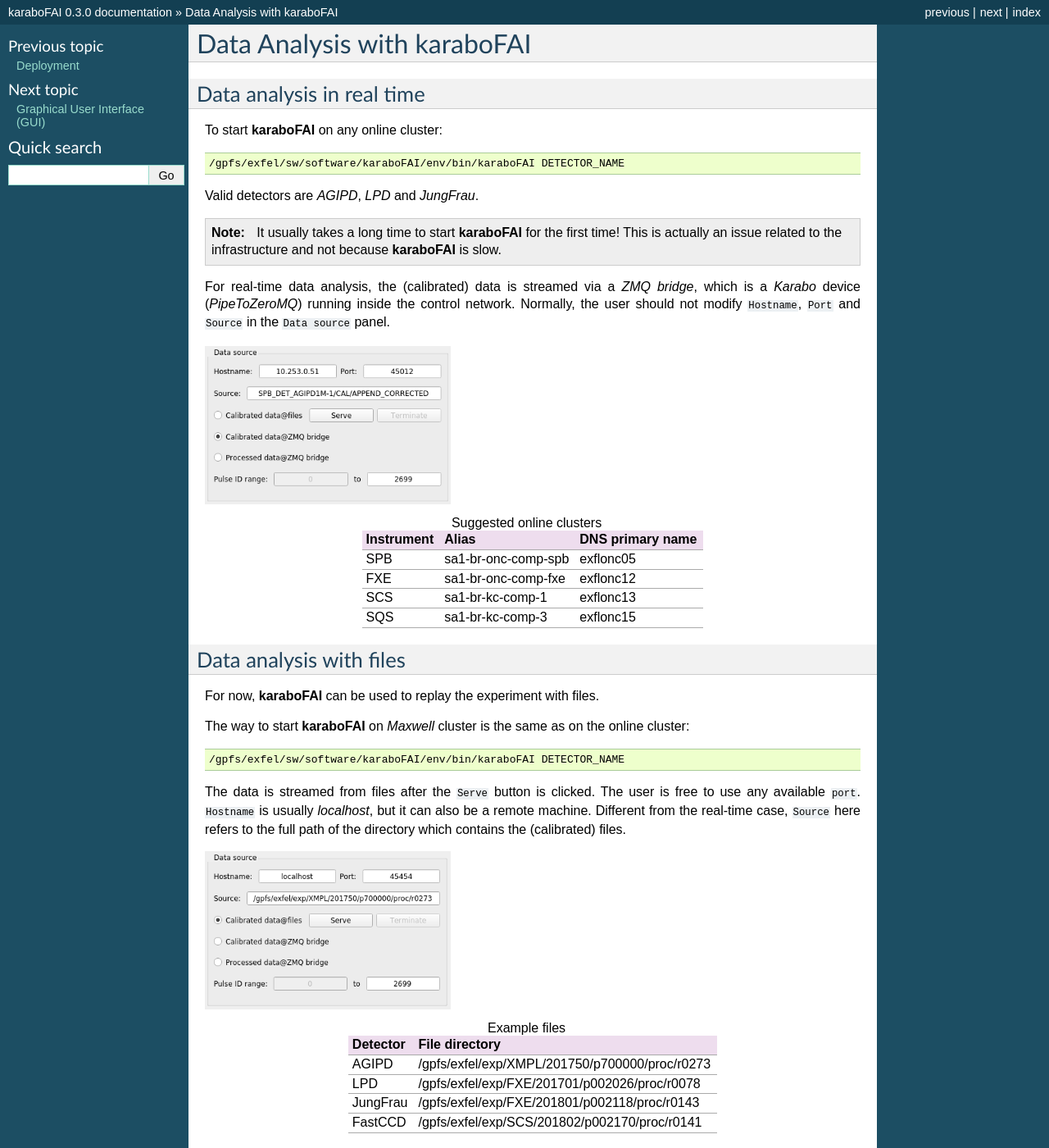
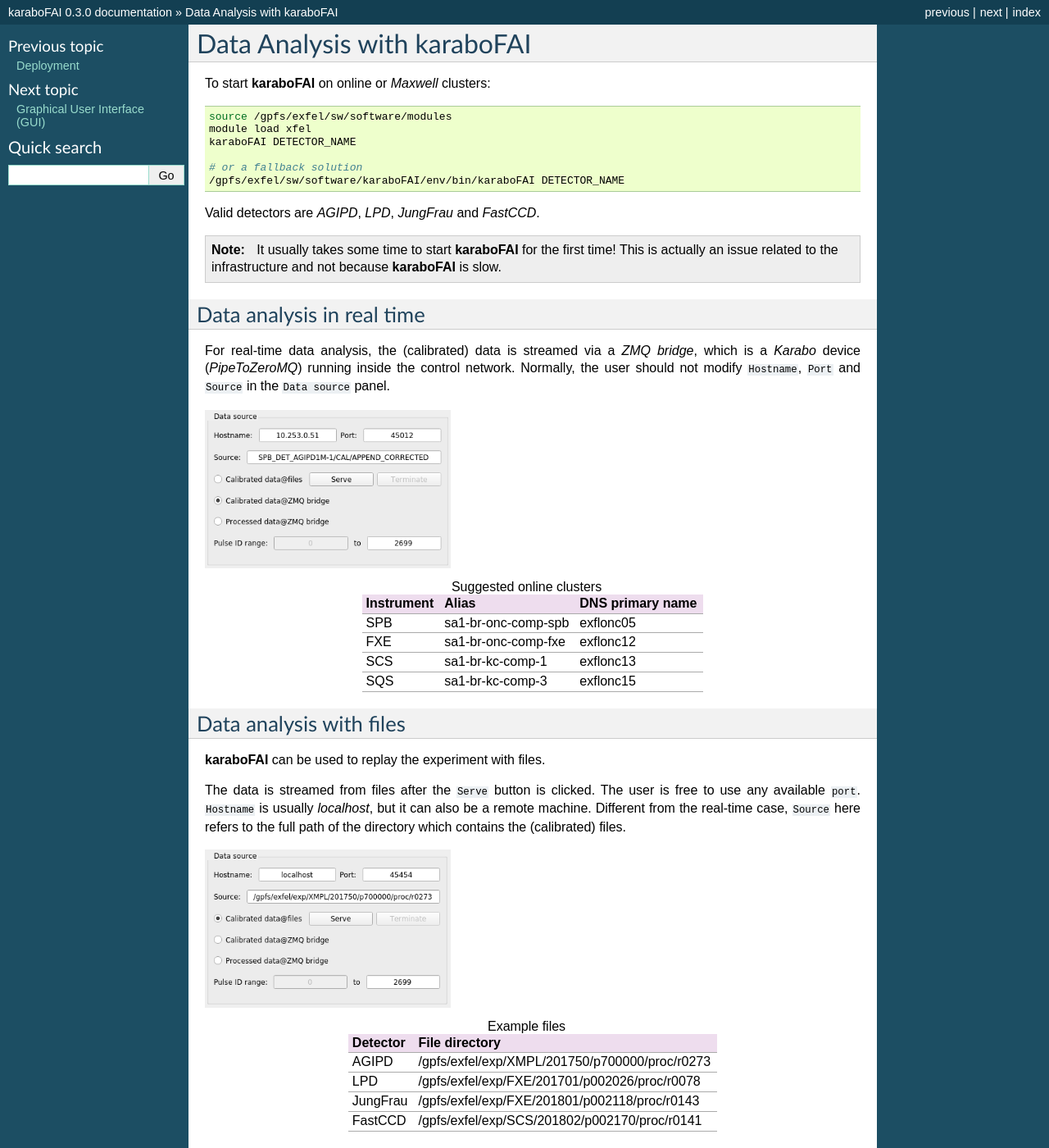
Before and after one commit to European-XFEL/EXtra-foam, a Sphinx documentation site: the page built from docs/start.rst, in a window 1280 px wide and 1400 px high. Shown: the whole window at 82% size. Built offline with Sphinx 7.4.7, drawn with Linux system fonts in a browser that asks for light colours.

Commit message:
DOC: update deployment and start information

```diff
--- a/docs/start.rst
+++ b/docs/start.rst
@@ -1,24 +1,30 @@
 Data Analysis with karaboFAI
 ============================
+
+
+To start **karaboFAI** on online or `Maxwell` clusters:
+
+.. code-block:: bash
+
+    source /gpfs/exfel/sw/software/modules
+    module load xfel
+    karaboFAI DETECTOR_NAME
+
+    # or a fallback solution
+    /gpfs/exfel/sw/software/karaboFAI/env/bin/karaboFAI DETECTOR_NAME
+
+
+Valid detectors are `AGIPD`, `LPD`, `JungFrau` and `FastCCD`.
+
+.. note::
+   It usually takes some time to start **karaboFAI** for the first time! This
+   is actually an issue related to the infrastructure and not because
+   **karaboFAI** is slow.
 
 
 Data analysis in real time
 --------------------------
 
-
-To start **karaboFAI** on any online cluster:
-
-.. code-block:: bash
-
-    /gpfs/exfel/sw/software/karaboFAI/env/bin/karaboFAI DETECTOR_NAME
-
-
-Valid detectors are `AGIPD`, `LPD` and `JungFrau`.
-
-.. note::
-   It usually takes a long time to start **karaboFAI** for the first time! This
-   is actually an issue related to the infrastructure and not because
-   **karaboFAI** is slow.
 
 For real-time data analysis, the (calibrated) data is streamed via a
 `ZMQ bridge`, which is a `Karabo` device (`PipeToZeroMQ`) running inside the control network.
@@ -51,14 +57,8 @@
 Data analysis with files
 ------------------------
 
-For now, **karaboFAI** can be used to replay the experiment with files.
+**karaboFAI** can be used to replay the experiment with files.
 
-The way to start **karaboFAI** on `Maxwell` cluster is the same as on the
-online cluster:
-
-.. code-block:: bash
-
-    /gpfs/exfel/sw/software/karaboFAI/env/bin/karaboFAI DETECTOR_NAME
 
 The data is streamed from files after the ``Serve`` button is clicked. The user
 is free to use any available ``port``. ``Hostname`` is usually `localhost`, but
```
Also changed, not shown: docs/deployment.rst (+12 -0 lines).
